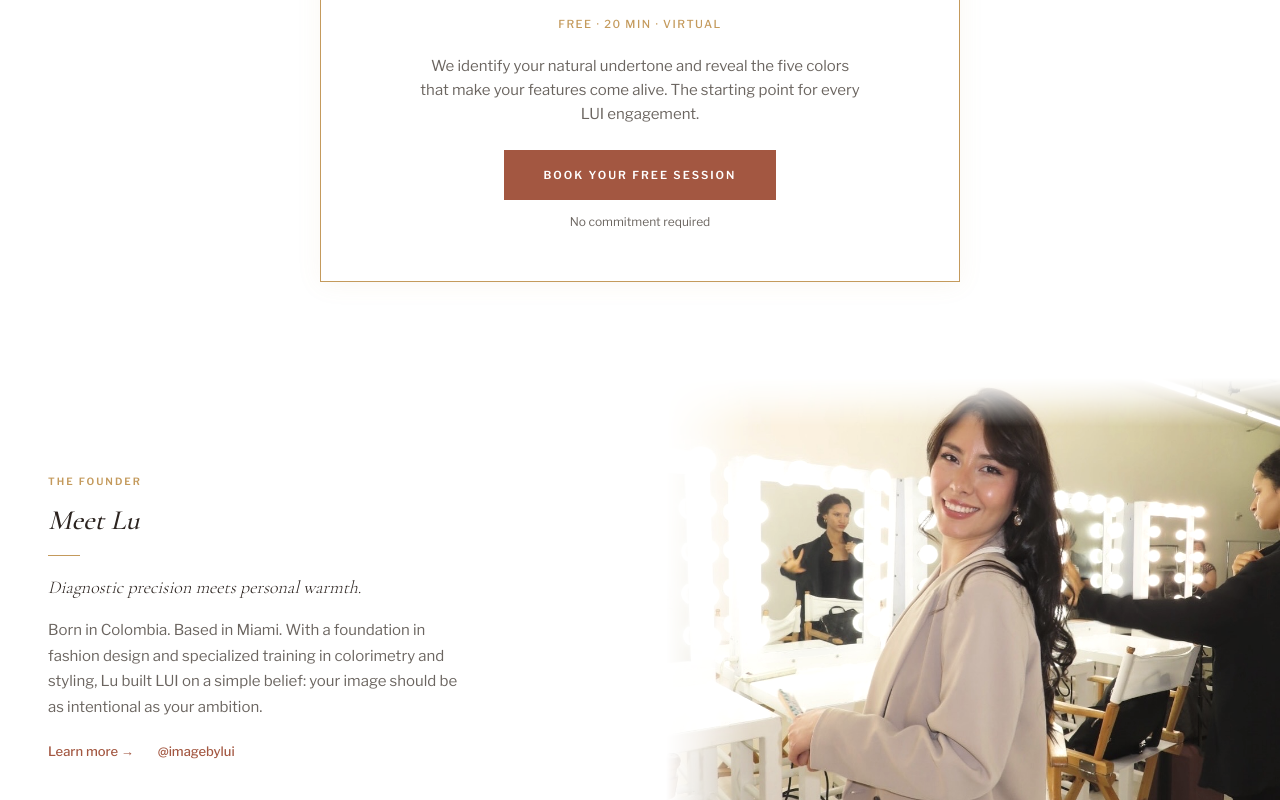
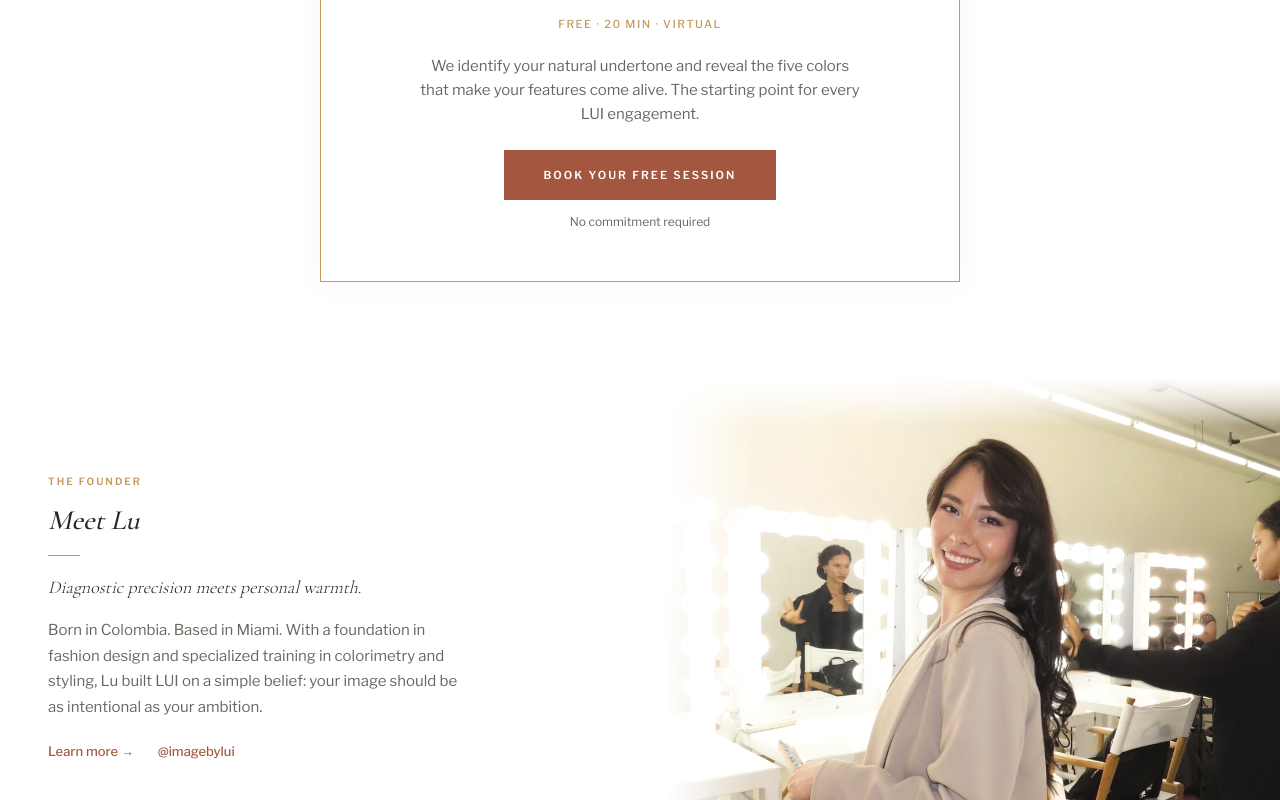
Before and after one commit to ImageByLui/image-by-lui, a Next.js app: page / in a window 1280 px wide. Shown: the part 2000-2800 px from the top of the page. Built offline with nearby package versions, Linux system fonts and the light colour scheme; no server answers.

Commit message:
Add files via upload

```diff
--- a/src/components/home/HomePageLayout.tsx
+++ b/src/components/home/HomePageLayout.tsx
@@ -80,12 +80,6 @@ export default function HomePageLayout({ content: c }: HomePageLayoutProps) {
 
         {/* Desktop text — RIGHT side */}
         <div className="hidden lg:flex lg:flex-col lg:justify-center" style={{ marginLeft: "52%", padding: "0 48px 0 24px", maxWidth: 520 }}>
-          <p
-            className="font-heading font-light text-[14px] text-warm-taupe mb-3"
-            style={{ opacity: 0, animation: "fadeUp 0.6s ease 0.1s forwards" }}
-          >
-            {c.hero.label}
-          </p>
           <h1
             className="font-heading italic text-espresso leading-[1.06]"
             style={{ fontSize: 58, letterSpacing: "-0.5px", opacity: 0, animation: "fadeUp 0.7s ease 0.15s forwards" }}
@@ -272,7 +266,7 @@ export default function HomePageLayout({ content: c }: HomePageLayoutProps) {
             src="/images/mobile/home/home-lu-about.jpg"
             alt={c.meetLu.imageAlt}
             className="w-full h-full object-cover"
-            style={{ filter: "saturate(0.75) sepia(0.03) brightness(1.05)" }}
+            style={{ objectPosition: "center 35%", filter: "saturate(0.75) sepia(0.03) brightness(1.05)" }}
           />
         </div>
 
```
